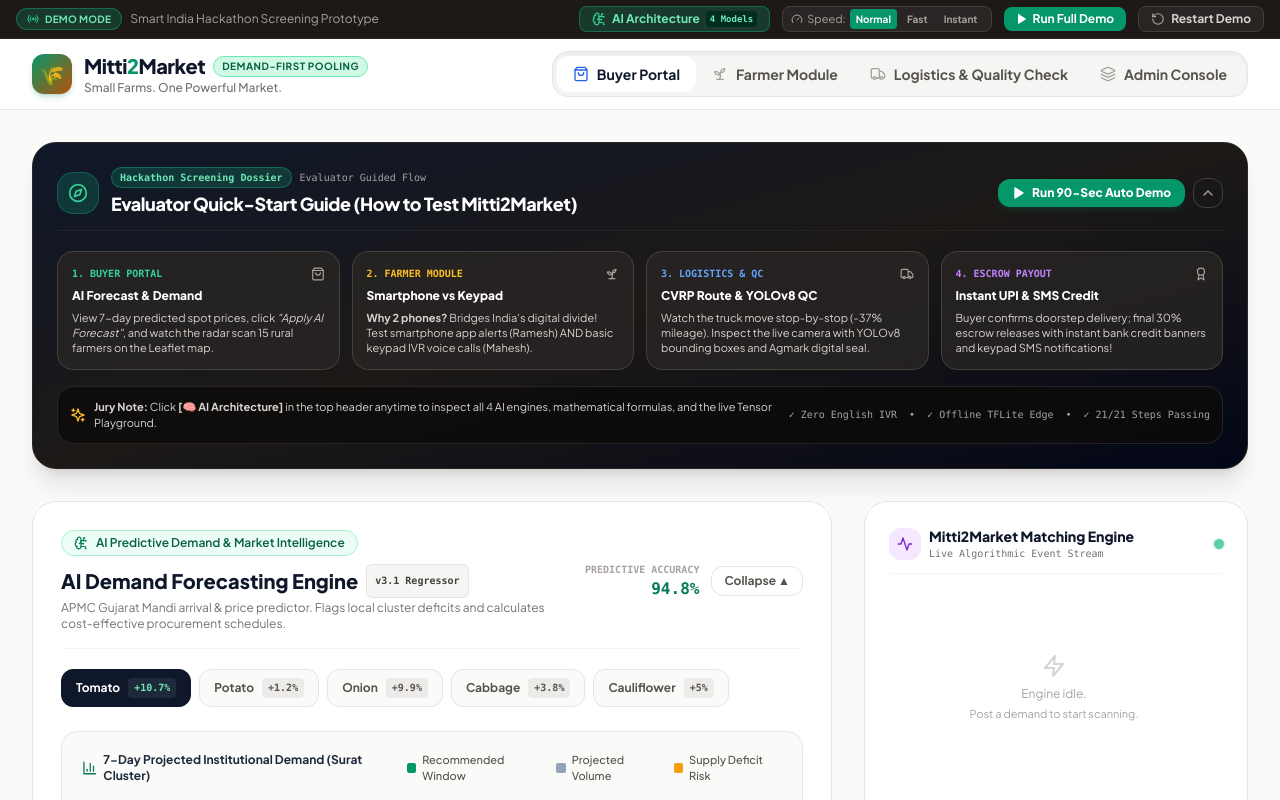
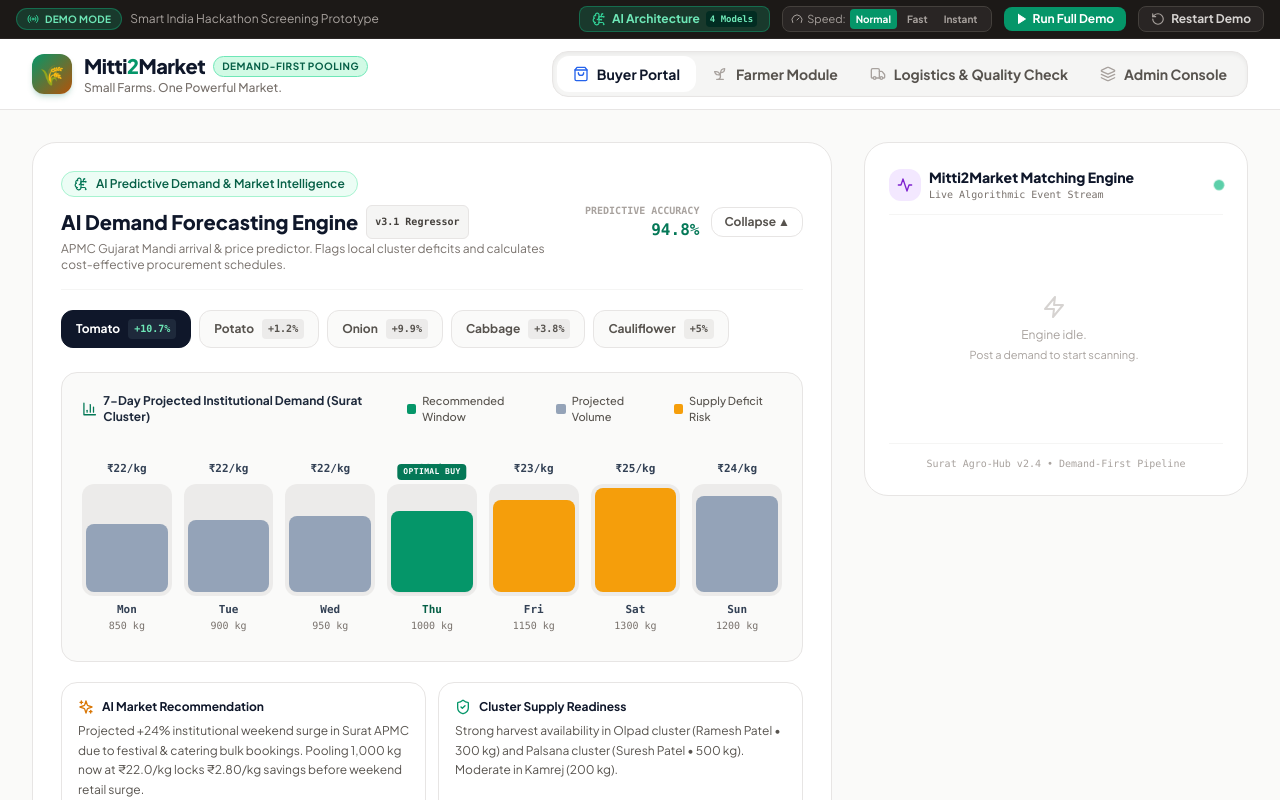
Before and after one commit to himanikapadia/SIH26033-Mitti2Market, a React (Vite) app: page / in a window 1280 px wide. Shown: the top 800 px of the page. Built offline with nearby package versions, Linux system fonts and the light colour scheme; the HTML template or start-up script is replaced by a standard one.

Commit message:
refactor(buyer): remove quick guide banner from buyer portal

```diff
--- a/src/components/buyer/BuyerPortal.tsx
+++ b/src/components/buyer/BuyerPortal.tsx
@@ -5,7 +5,6 @@
 import { ConsolidatedInvoice } from './ConsolidatedInvoice';
 import { MatchingEngineLog } from './MatchingEngineLog';
 import { BuyerLiveTracking } from './BuyerLiveTracking';
-import { EvaluatorQuickGuide } from '../common/EvaluatorQuickGuide';
 import { useDemo } from '../../context/DemoContext';
 import { LeafletMap } from '../common/LeafletMap';
 import { AlertTriangle } from 'lucide-react';
@@ -15,9 +14,6 @@
 
   return (
     <div className="space-y-8 animate-in fade-in duration-200">
-      {/* Evaluator Quick-Start Guide Banner */}
-      <EvaluatorQuickGuide />
-
       {/* Main Grid: Left Main Area + Right Sidebar */}
       <div className="grid grid-cols-1 lg:grid-cols-12 gap-8 items-start">
         {/* Left Main Area: 8 Columns */}
```
